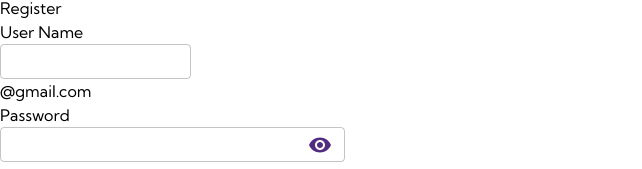
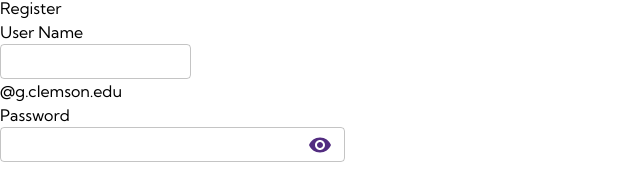
Before and after one commit to sohan284/lab-scheduler-client, a React (Vite) app: page /register in a window 1280 px wide. Shown: the part 210-379 px from the top of the page, without its empty margins (0-642 px from the left). Built offline with nearby package versions, Linux system fonts and the light colour scheme.

Commit message:
add clemson

```diff
--- a/src/Pages/auth/RegisterPage.jsx
+++ b/src/Pages/auth/RegisterPage.jsx
@@ -156,7 +156,7 @@ const RegisterPage = () => {
               className="text-sm"
             />
             <h1 className="text-nowrap font-medium text-[15px] ml-[10px]">
-              @gmail.com
+            @g.clemson.edu
             </h1>
           </div>
           <div className="flex items-center mb-4">
```
